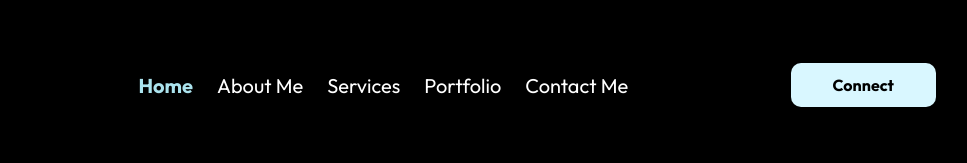
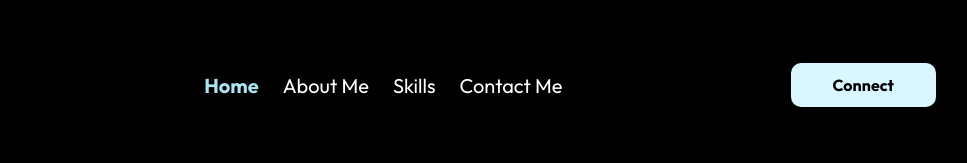
Before and after one commit to aswinbinaj/MyPortfolio, a React (Vite) app: page / in a window 1280 px wide. Shown: the top 163 px of the page, without its empty margins (214-1181 px from the left). Built offline with nearby package versions, Linux system fonts and the light colour scheme.

Commit message:
updatedNavbar

```diff
--- a/src/Components/Navbar/Navbar.jsx
+++ b/src/Components/Navbar/Navbar.jsx
@@ -64,7 +64,7 @@ const Navbar = () => {
             About Me
           </Link>
         </li>
-        <li>
+        {/* <li>
           <Link
             to="services"
             smooth={true}
@@ -77,7 +77,7 @@ const Navbar = () => {
           >
             Services
           </Link>
-        </li>
+        </li> */}
         <li>
           <Link
             to="portfolio"
@@ -89,7 +89,7 @@ const Navbar = () => {
               closeMenu();
             }}
           >
-            Portfolio
+            Skills
           </Link>
         </li>
         <li>
```
